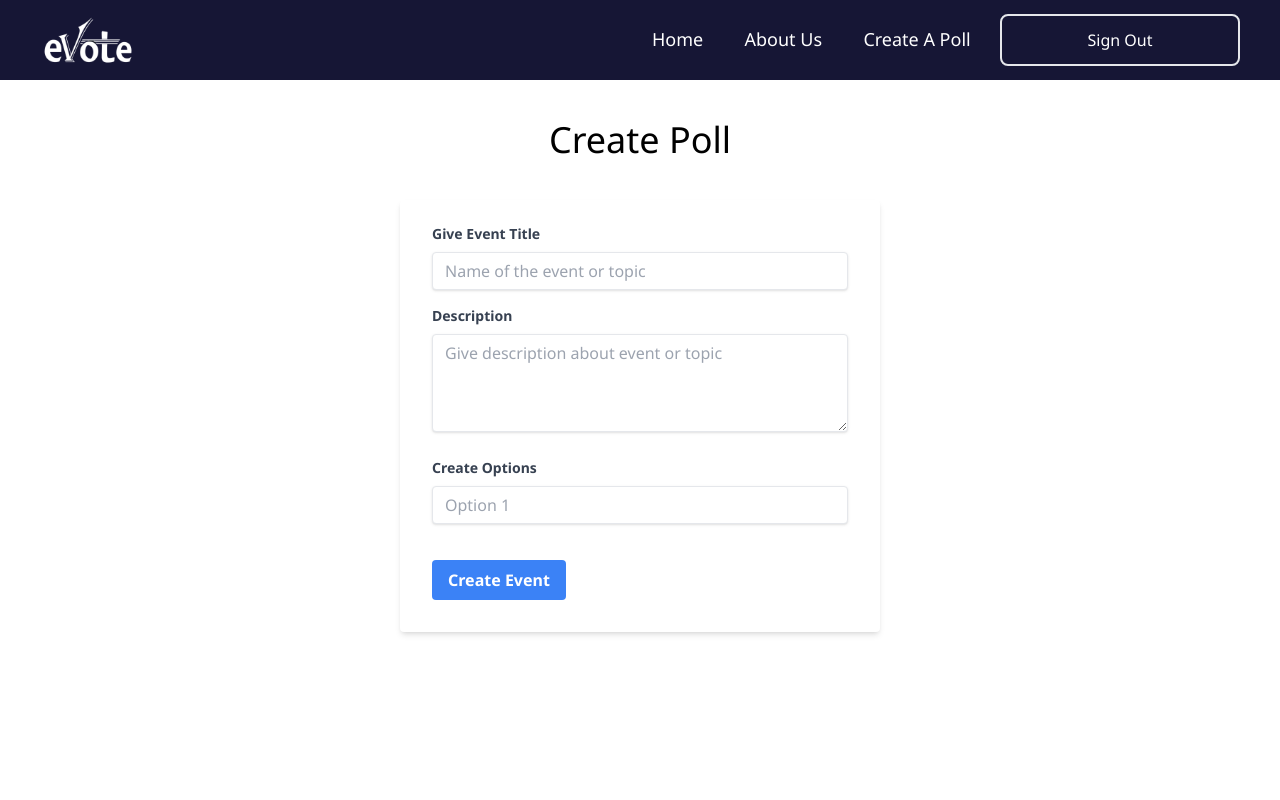
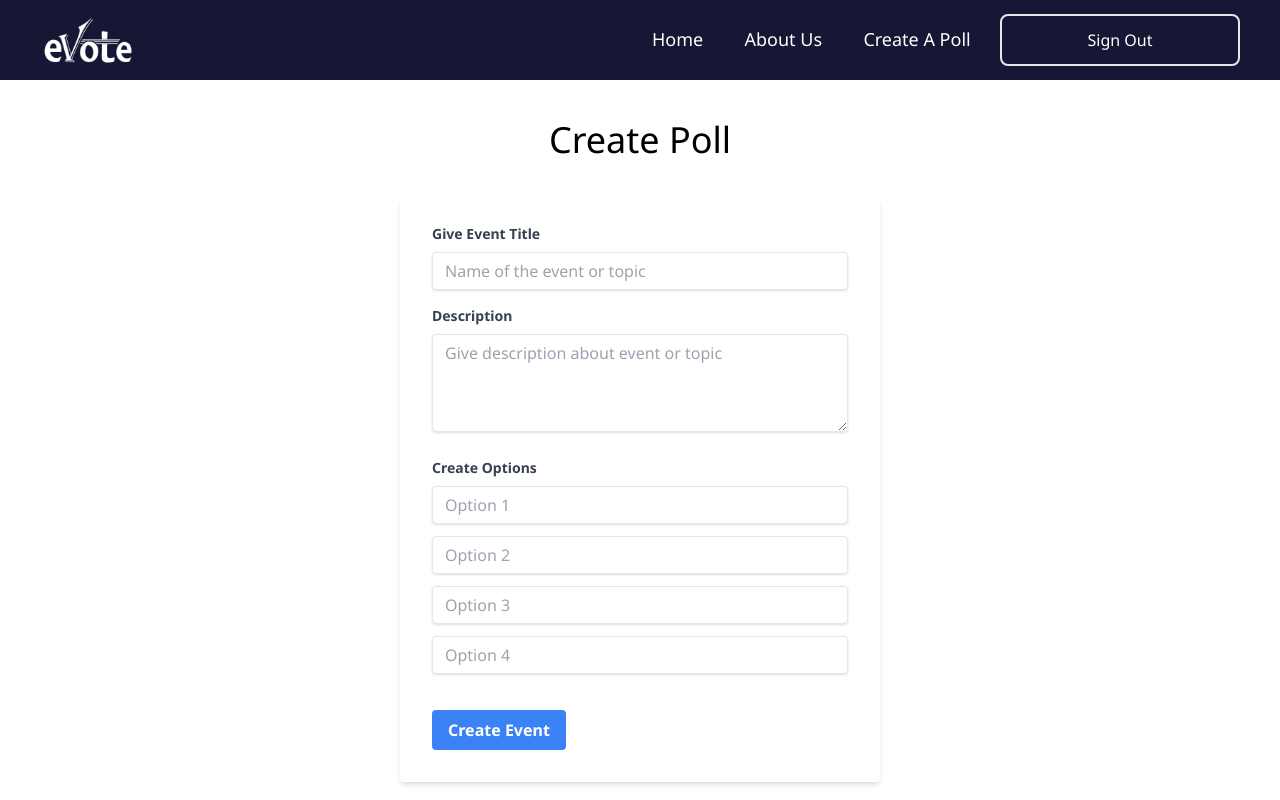
Before and after one commit to rupeshbug/eVote, a Next.js app: page /createPoll in a window 1280 px wide. Built offline with nearby package versions, Linux system fonts and the light colour scheme; no server answers; sample sign-in values are in the browser's storage.

Commit message:
vote create and fetch

```diff
--- a/pages/api/poll/createPoll.js
+++ b/pages/api/poll/createPoll.js
@@ -12,6 +12,15 @@ export default async function handler(req, res) {
       },
     });
 
+    const newEventOptions = await prisma.eventOptions.createMany({
+      data: [
+        { title: req.body.option1, eventId: newPoll.id },
+        { title: req.body.option2, eventId: newPoll.id },
+        { title: req.body.option3, eventId: newPoll.id },
+        { title: req.body.option4, eventId: newPoll.id },
+      ],
+    });
+
     res.json({ newPoll });
   }
 }
--- /dev/null
+++ b/pages/api/poll/getPoll.js
@@ -0,0 +1,16 @@
+import { PrismaClient } from "@prisma/client";
+
+export default async function handler(req, res) {
+  if (req.method === "GET") {
+    // Process a POST request
+    const prisma = new PrismaClient();
+    const polls = await prisma.event.findMany({
+      include: {
+        eventOptions: true,
+        EventVote: true,
+      },
+    });
+
+    res.json({ polls });
+  }
+}
--- a/pages/createPoll.js
+++ b/pages/createPoll.js
@@ -25,7 +25,12 @@ const CreatePoll = () => {
     e.preventDefault();
     const title = e.target.title.value;
     const content = e.target.content.value;
-    mutation.mutate({ title, content });
+    const option1 = e.target.option_1.value;
+    const option2 = e.target.option_2.value;
+    const option3 = e.target.option_3.value;
+    const option4 = e.target.option_4.value;
+
+    mutation.mutate({ title, content, option1, option2, option3, option4 });
   };
 
   return (
@@ -63,7 +68,6 @@ const CreatePoll = () => {
               <textarea
                 rows={4}
                 class="shadow appearance-none border  rounded w-full py-2 px-3 text-gray-700 mb-3 leading-tight focus:outline-none focus:shadow-outline"
-                id="description"
                 type="text"
                 placeholder="Give description about event or topic"
                 name="content"
@@ -77,6 +81,25 @@ const CreatePoll = () => {
                 class="shadow appearance-none border  rounded w-full py-2 px-3 text-gray-700 mb-3 leading-tight focus:outline-none focus:shadow-outline"
                 type="text"
                 placeholder="Option 1"
+                name="option_1"
+              />
+              <input
+                class="shadow appearance-none border  rounded w-full py-2 px-3 text-gray-700 mb-3 leading-tight focus:outline-none focus:shadow-outline"
+                type="text"
+                placeholder="Option 2"
+                name="option_2"
+              />
+              <input
+                class="shadow appearance-none border  rounded w-full py-2 px-3 text-gray-700 mb-3 leading-tight focus:outline-none focus:shadow-outline"
+                type="text"
+                placeholder="Option 3"
+                name="option_3"
+              />
+              <input
+                class="shadow appearance-none border  rounded w-full py-2 px-3 text-gray-700 mb-3 leading-tight focus:outline-none focus:shadow-outline"
+                type="text"
+                placeholder="Option 4"
+                name="option_4"
               />
             </div>
             <div class="flex items-center justify-between">
--- a/pages/eventTimeline.js
+++ b/pages/eventTimeline.js
@@ -13,6 +13,8 @@ import {
 } from "chart.js";
 import { Bar } from "react-chartjs-2";
 import faker from "faker";
+import { useQuery } from "@tanstack/react-query";
+import axios from "axios";
 
 ChartJS.register(
   CategoryScale,
@@ -23,7 +25,22 @@ ChartJS.register(
   Legend
 );
 
-export const options = {
+const EventTimelin = () => {
+  const { data: session } = useSession();
+  const router = useRouter();
+
+  const { isLoading, data: polls } = useQuery({
+    queryKey: ["repoData"],
+    queryFn: () => axios.get("/api/poll/getPoll"),
+  });
+
+  useEffect(() => {
+    if (!session) {
+      router.push("/");
+    }
+  }, [session]);
+
+  const options = {
     responsive: true,
     indexAxis: "y",
     plugins: {
@@ -40,38 +57,44 @@ export const options = {
     },
   };
 
-const labels = ["Kp Oli", "Puti Kamal Dahal", "Shere Bahadur", "Makune"];
+  // const labels = ["Kp Oli", "Puti Kamal Dahal", "Shere Bahadur", "Makune"];
 
-export const data = {
+  const labels = polls?.data?.polls.map((poll) => poll.title);
+
+  const data = {
     labels,
     datasets: [
       {
         label: "",
-      data: labels.map(() => faker.datatype.number({ min: 0, max: 1000 })),
+        data: labels?.map(() => faker.datatype.number({ min: 0, max: 1000 })),
         backgroundColor: "rgba(53, 162, 235, 0.5)",
       },
     ],
   };
 
-const EventTimelin = () => {
-  const { data: session } = useSession();
-  const router = useRouter();
-
-  useEffect(() => {
-    if (!session) {
-      router.push("/");
-    }
-  }, [session]);
+  console.log("data", polls?.data.polls[0]);
 
   return (
     <>
       <Navbar />
       <h1 className="text-4xl text-center my-10">Current Hot Polls/Topics</h1>
+      {isLoading ? (
+        <div role="status" class="max-w-sm animate-pulse">
+          <div class="h-2.5 bg-gray-200 rounded-full dark:bg-gray-700 w-48 mb-4"></div>
+          <div class="h-2 bg-gray-200 rounded-full dark:bg-gray-700 max-w-[360px] mb-2.5"></div>
+          <div class="h-2 bg-gray-200 rounded-full dark:bg-gray-700 mb-2.5"></div>
+          <div class="h-2 bg-gray-200 rounded-full dark:bg-gray-700 max-w-[330px] mb-2.5"></div>
+          <div class="h-2 bg-gray-200 rounded-full dark:bg-gray-700 max-w-[300px] mb-2.5"></div>
+          <div class="h-2 bg-gray-200 rounded-full dark:bg-gray-700 max-w-[360px]"></div>
+          <span class="sr-only">Loading...</span>
+        </div>
+      ) : (
         <div className="px-10 flex justify-center">
           <div className="w-full md:w-1/2">
             <Bar options={options} data={data} />
           </div>
         </div>
+      )}
     </>
   );
 };
```
Lines whose indentation alone changed are shown as unchanged.
